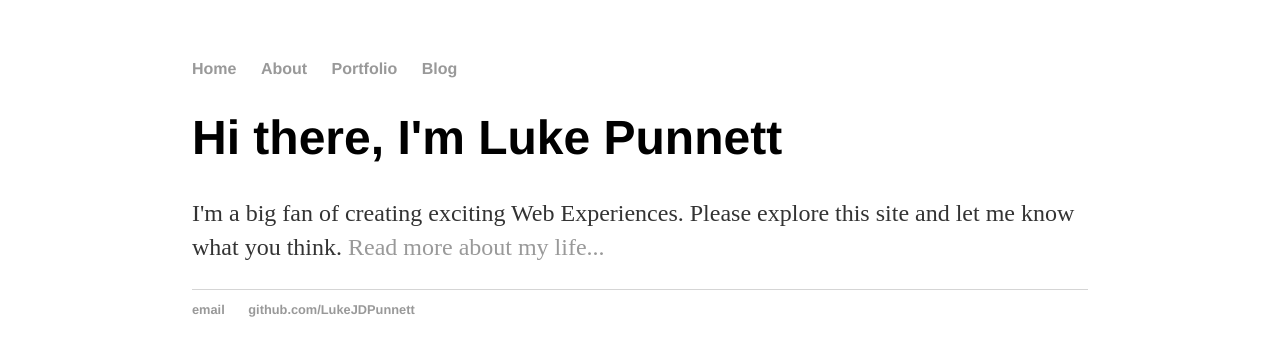
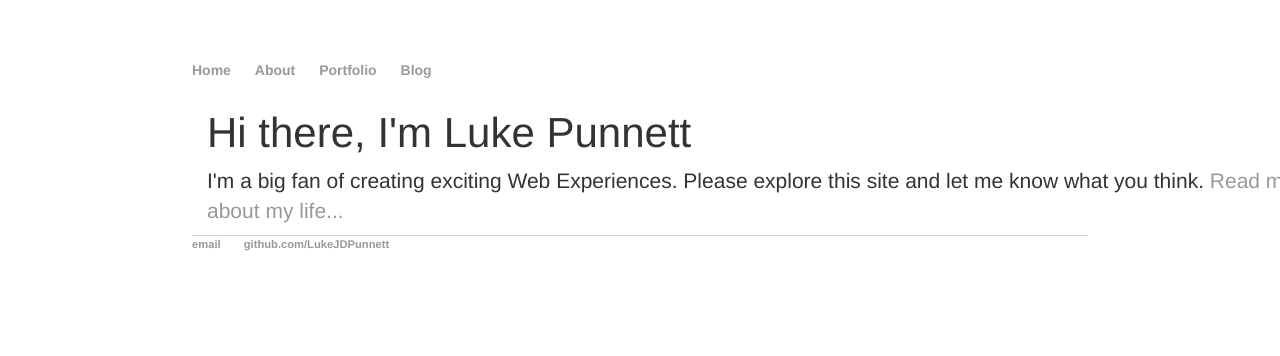
Before and after one commit to LukeJDPunnett/LukeJDPunnett.github.io2, a Jekyll site: the page built from index.html, in a window 1280 px wide. Shown: the top 356 px of the page. Built offline with Jekyll 4.4.1, drawn with Linux system fonts in a browser that asks for light colours.

Commit message:
added bootstrap css to default layout

```diff
--- a/_layouts/default.html
+++ b/_layouts/default.html
@@ -2,6 +2,8 @@
 	<html>
 		<head>
 			<title>{{ page.title }}</title>
+			<!-- link to bootstrap css -->
+			<link rel="stylesheet" type="text/css" href="https://maxcdn.bootstrapcdn.com/bootstrap/3.3.7/css/bootstrap.min.css">
 			<!-- link to main stylesheet -->
 			<link rel="stylesheet" type="text/css" href="/css/main.css">
 		</head>
```
